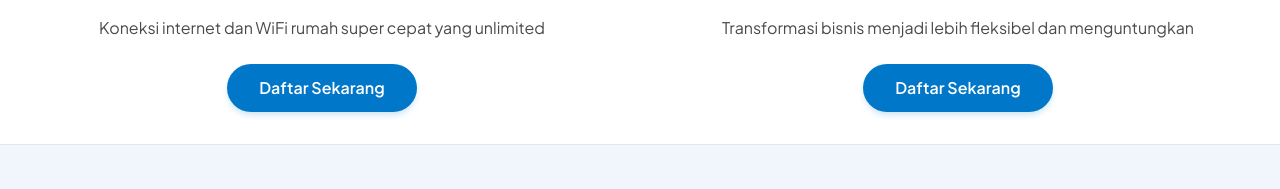
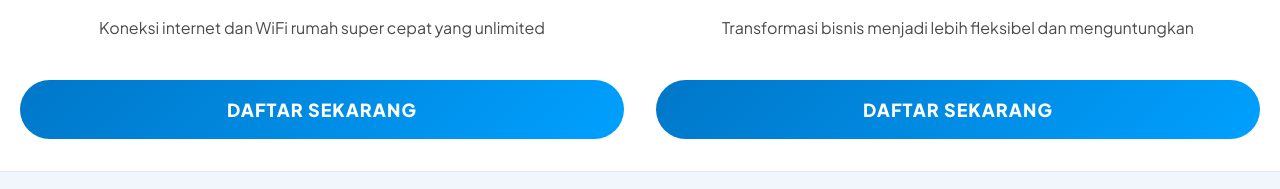
Before and after one commit to sasywul/cbn, a React (Vite) app: page / in a window 1280 px wide. Shown: the part 1580-1769 px from the top of the page. Built offline with nearby package versions, Linux system fonts and the light colour scheme.

Commit message:
bagusin button daftar

```diff
--- a/src/index.css
+++ b/src/index.css
@@ -114,3 +114,34 @@ ul {
   border-color: var(--primary);
   box-shadow: 0 0 0 3px rgba(0, 119, 200, 0.1);
 }
+
+/* Promo Button */
+.btn-promo {
+  width: 100%;
+  padding: 1rem;
+  font-size: 1.125rem;
+  font-weight: 800;
+  border-radius: 3rem;
+  text-transform: uppercase;
+  letter-spacing: 1px;
+  box-shadow: 0 4px 20px rgba(0, 119, 200, 0.5);
+  animation: pulse-shadow 2s infinite;
+  margin-top: 1rem;
+  background: linear-gradient(135deg, var(--primary) 0%, #00a0ff 100%);
+  display: inline-flex;
+  align-items: center;
+  justify-content: center;
+  color: white;
+  transition: all 0.2s ease-in-out;
+}
+
+.btn-promo:hover {
+  transform: translateY(-4px);
+  box-shadow: 0 6px 25px rgba(0, 119, 200, 0.6);
+}
+
+@keyframes pulse-shadow {
+  0% { box-shadow: 0 0 0 0 rgba(0, 119, 200, 0.6); }
+  70% { box-shadow: 0 0 0 15px rgba(0, 119, 200, 0); }
+  100% { box-shadow: 0 0 0 0 rgba(0, 119, 200, 0); }
+}
--- a/src/pages/Home.tsx
+++ b/src/pages/Home.tsx
@@ -25,7 +25,7 @@ const Home: React.FC = () => {
             />
             <h3 style={{ fontSize: '2rem', fontWeight: 800, margin: '1.5rem 0 0.5rem 0', color: '#0077c8' }}>Fiber HOME</h3>
             <p style={{ color: 'var(--text-gray)', marginBottom: '1.5rem' }}>Koneksi internet dan WiFi rumah super cepat yang unlimited</p>
-            <Link to="/register" className="btn btn-primary" style={{ padding: '0.75rem 2rem', borderRadius: '2rem', fontSize: '1rem' }}>
+            <Link to="/register" className="btn-promo" style={{ textDecoration: 'none' }}>
               Daftar Sekarang
             </Link>
           </div>
@@ -39,7 +39,7 @@ const Home: React.FC = () => {
             />
             <h3 style={{ fontSize: '2rem', fontWeight: 800, margin: '1.5rem 0 0.5rem 0', color: '#0077c8' }}>Fiber PRO</h3>
             <p style={{ color: 'var(--text-gray)', marginBottom: '1.5rem' }}>Transformasi bisnis menjadi lebih fleksibel dan menguntungkan</p>
-            <Link to="/register" className="btn btn-primary" style={{ padding: '0.75rem 2rem', borderRadius: '2rem', fontSize: '1rem' }}>
+            <Link to="/register" className="btn-promo" style={{ textDecoration: 'none' }}>
               Daftar Sekarang
             </Link>
           </div>
```
